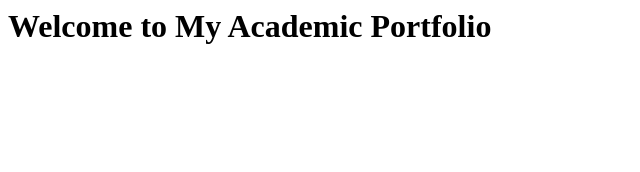
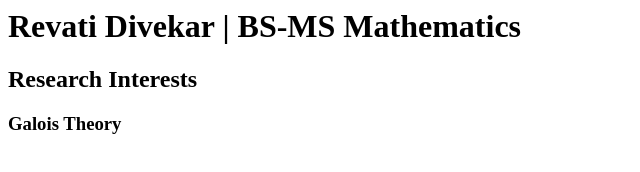
Before and after one commit to revati-divekar/revati-divekar.github.io, a plain HTML site: page index.html in a window 1280 px wide. Shown: the whole page, without its empty margins (0-640 px from the left). Drawn offline with Linux system fonts and the light colour scheme.

Commit message:
Update index.html

```diff
--- a/index.html
+++ b/index.html
@@ -1 +1,3 @@
-<h1>Welcome to My Academic Portfolio</h1>
+<h1>Revati Divekar | BS-MS Mathematics</h1>
+<h2>Research Interests</h2>
+<h3>Galois Theory</h3>
```
